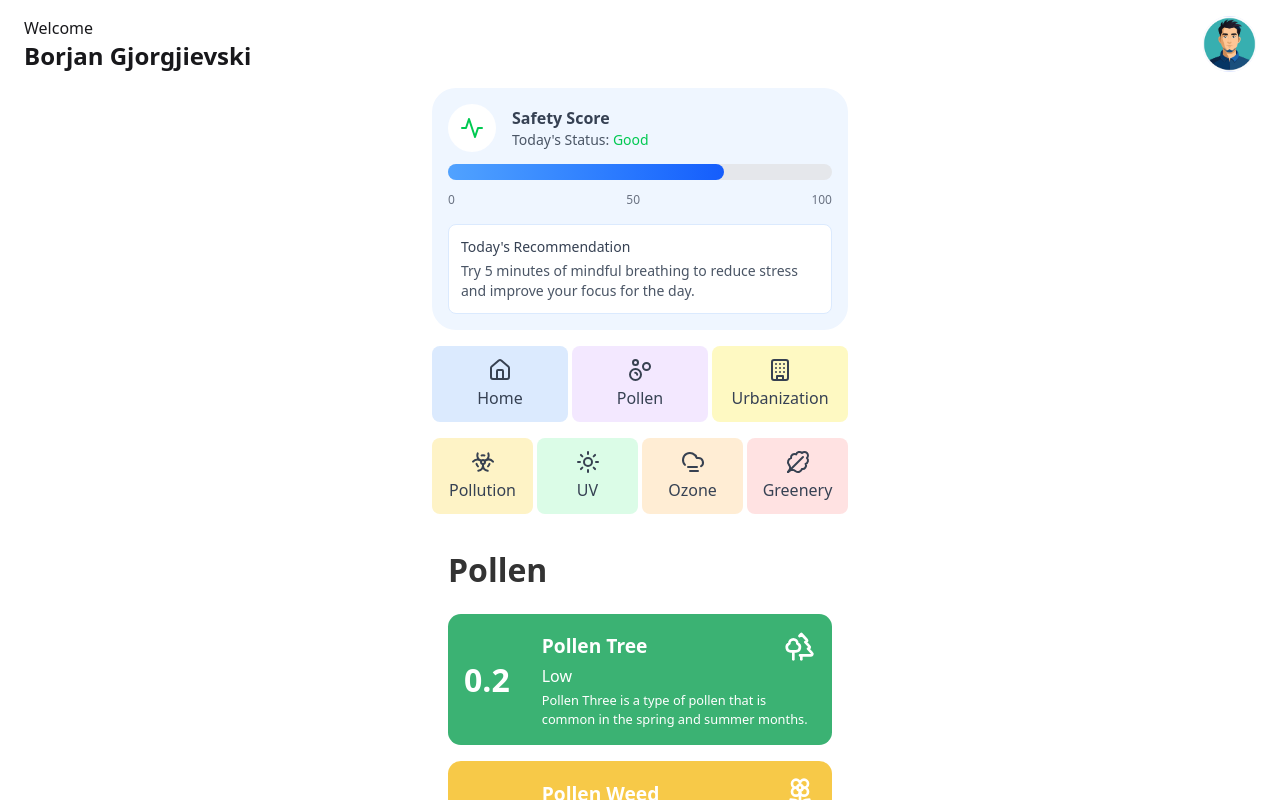
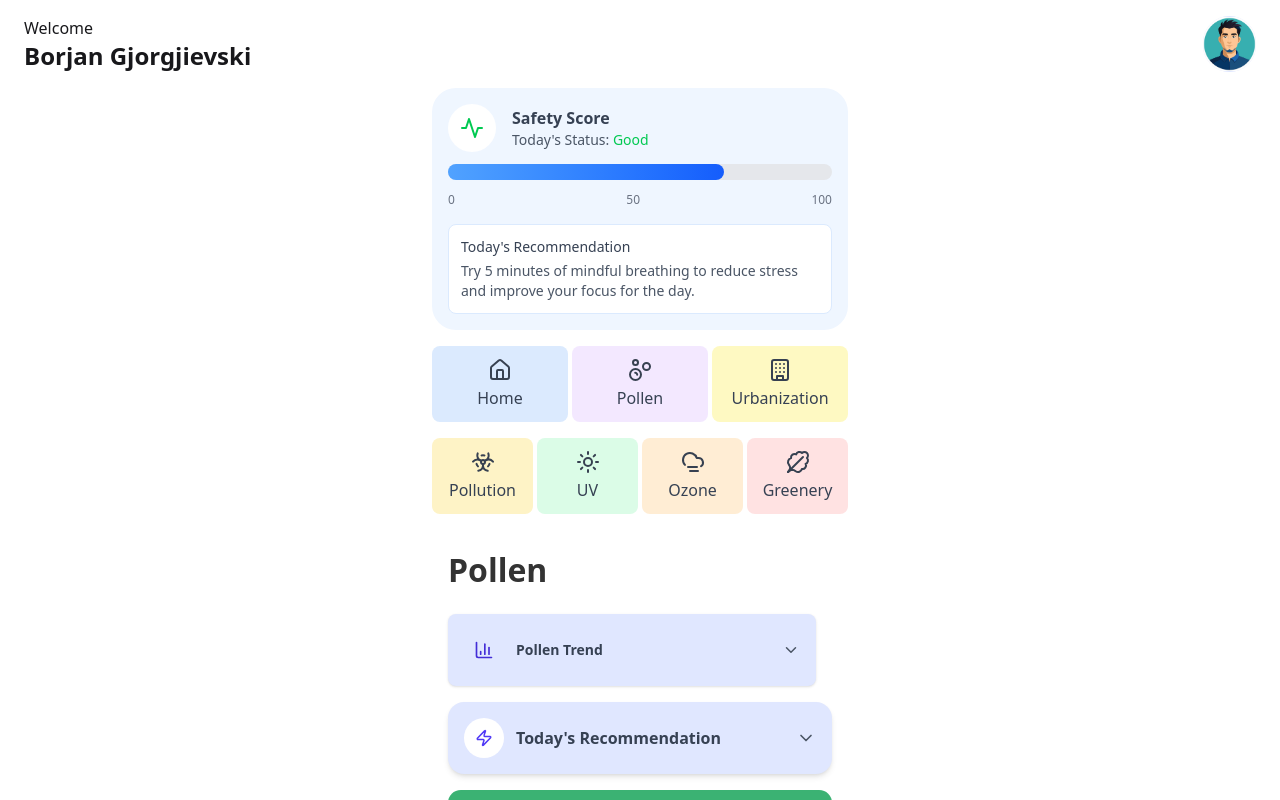
Before and after one commit to andrejshuma/CassiniHackathon, a React (Vite) app in the folder preventiq/: page / in a window 1280 px wide. Both pictures are taken after a click on the button "Pollen". Shown: the top 800 px of the page. Built offline with nearby package versions, Linux system fonts and the light colour scheme.

Commit message:
added items to Featurepage

```diff
--- a/preventiq/src/pages/FeatureIndexes/FeaturePage.jsx
+++ b/preventiq/src/pages/FeatureIndexes/FeaturePage.jsx
@@ -1,10 +1,17 @@
 import styled from 'styled-components'
 import InfoBox from "./InfoBox.jsx";
+import {Zap} from "lucide-react";
+import React from "react";
+import MiniChartBox from "./MiniChartBox.jsx";
+import RecommendationCard from "./RecommendationCard.jsx";
 
-export default function FeaturePage({ data }) {
+export default function FeaturePage({data}) {
     return (
         <Container>
             <h1>{data.name}</h1>
+            <MiniChartBox/>
+            <RecommendationCard/>
+
             <BoxWrapper>
                 {
                     data.array.map((item, index) => (
@@ -12,6 +19,10 @@ export default function FeaturePage({ data }) {
                     ))
                 }
             </BoxWrapper>
+
+
+
+
         </Container>
     )
 }
--- /dev/null
+++ b/preventiq/src/pages/FeatureIndexes/MiniChartBox.jsx
@@ -0,0 +1,69 @@
+import { useState } from 'react';
+import {
+    LineChart,
+    Line,
+    XAxis,
+    YAxis,
+    Tooltip,
+    ResponsiveContainer
+} from 'recharts';
+import {Zap, ChevronDown, ChevronUp, BarChart3} from 'lucide-react';
+
+const data = [
+    { day: 'Mon', value: 30 },
+    { day: 'Tue', value: 40 },
+    { day: 'Wed', value: 45 },
+    { day: 'Thu', value: 50 },
+    { day: 'Fri', value: 55 },
+    { day: 'Sat', value: 70 },
+    { day: 'Sun', value: 80 },
+];
+
+const MiniChartBox = () => {
+    const [open, setOpen] = useState(false);
+
+    return (
+        <div className="bg-indigo-100 rounded-lg p-4 mb-4 w-92 shadow transition-all duration-300">
+            <div
+                className="flex items-center justify-between cursor-pointer"
+                onClick={() => setOpen(!open)}
+            >
+                <div className="flex items-center">
+                    <div className="w-10 h-10 rounded-full bg-indigo-100 flex items-center justify-center mr-3">
+                        <BarChart3 className="text-indigo-700" size={20} />
+                    </div>
+                    <h3 className="font-bold text-gray-700 text-sm">Pollen Trend</h3>
+                </div>
+                {open ? (
+                    <ChevronUp size={18} className="text-gray-600" />
+                ) : (
+                    <ChevronDown size={18} className="text-gray-600" />
+                )}
+            </div>
+
+            {open && (
+                <div className="bg-white rounded-md p-3 border border-indigo-100 mt-3">
+                    <p className="text-sm text-gray-600 mb-2">
+                        <span className="font-medium">Observation:</span> Pollen levels rising over the week.
+                    </p>
+                    <ResponsiveContainer width="100%" height={100}>
+                        <LineChart data={data}>
+                            <XAxis dataKey="day" tick={{ fontSize: 10 }} />
+                            <YAxis hide />
+                            <Tooltip />
+                            <Line
+                                type="monotone"
+                                dataKey="value"
+                                stroke="#6366f1"
+                                strokeWidth={2}
+                                dot={{ r: 3 }}
+                            />
+                        </LineChart>
+                    </ResponsiveContainer>
+                </div>
+            )}
+        </div>
+    );
+};
+
+export default MiniChartBox;
--- /dev/null
+++ b/preventiq/src/pages/FeatureIndexes/RecommendationCard.jsx
@@ -0,0 +1,42 @@
+import { useState } from 'react';
+import { Zap, ChevronDown, ChevronUp } from 'lucide-react';
+
+const RecommendationCard = () => {
+    const [open, setOpen] = useState(false);
+
+    return (
+        <div className="bg-indigo-100 rounded-2xl shadow-md p-4 w-full max-w-md mx-auto transition-all duration-300 mb-4">
+            {/* Header with toggle */}
+            <div
+                className="flex items-center justify-between cursor-pointer"
+                onClick={() => setOpen(!open)}
+            >
+                <div className="flex items-center gap-3">
+                    <div className="w-10 h-10 rounded-full bg-white flex items-center justify-center">
+                        <Zap size={18} className="text-indigo-600" />
+                    </div>
+                    <h3 className="font-bold text-gray-700">Today's Recommendation</h3>
+                </div>
+                {open ? (
+                    <ChevronUp className="text-gray-600" size={20} />
+                ) : (
+                    <ChevronDown className="text-gray-600" size={20} />
+                )}
+            </div>
+
+            {/* Collapsible content */}
+            {open && (
+                <div className="mt-4 bg-white rounded-lg p-3 border border-indigo-100 text-sm text-gray-600 space-y-2">
+                    <p>
+                        <span className="font-medium">Pattern detected:</span> Pollen increased by 20% in the last 24 hours.
+                    </p>
+                    <p>
+                        <span className="font-medium">Suggestion:</span> Based on the current pollen levels, it is advisable to limit outdoor activities.
+                    </p>
+                </div>
+            )}
+        </div>
+    );
+};
+
+export default RecommendationCard;
```
Also changed, not shown: preventiq/src/pages/Home/HomepageView/Metrics.jsx (indentation only).
